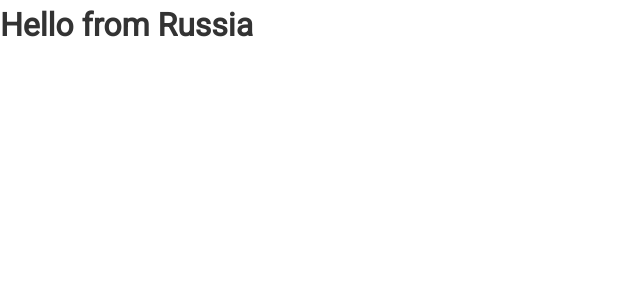
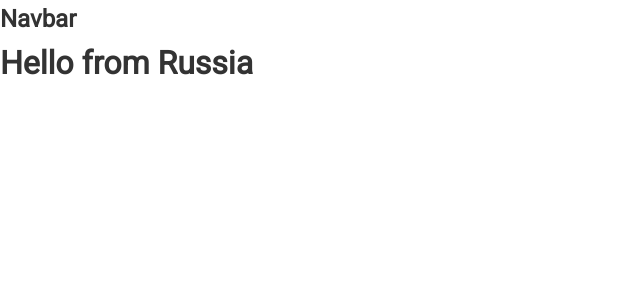
Before and after one commit to jetleebruce/gitfinder, a React (Create React App) app: page / in a window 1280 px wide. Shown: the top 300 px of the page, without its empty margins (0-640 px from the left). Built offline with nearby package versions, Linux system fonts and the light colour scheme.

Commit message:
Navbar Started
Added component Navbar in the layout folder. The folder components was created in the src/

```diff
--- a/src/App.js
+++ b/src/App.js
@@ -1,10 +1,12 @@
 import React, { Component } from "react";
 import "./App.css";
+import Navbar from './components/layout/Navbar'
 
 class App extends Component {
   render() {
     return (
       <div className='App'>
+        <Navbar/>
         <h1>Hello from Russia</h1>
       </div>
     );
--- /dev/null
+++ b/src/components/layout/Navbar.js
@@ -0,0 +1,13 @@
+import React, { Component } from 'react'
+
+export class Navbar extends Component {
+    render() {
+        return (
+            <nav>
+                <h1>Navbar</h1>
+            </nav>
+        )
+    }
+}
+
+export default Navbar
```
